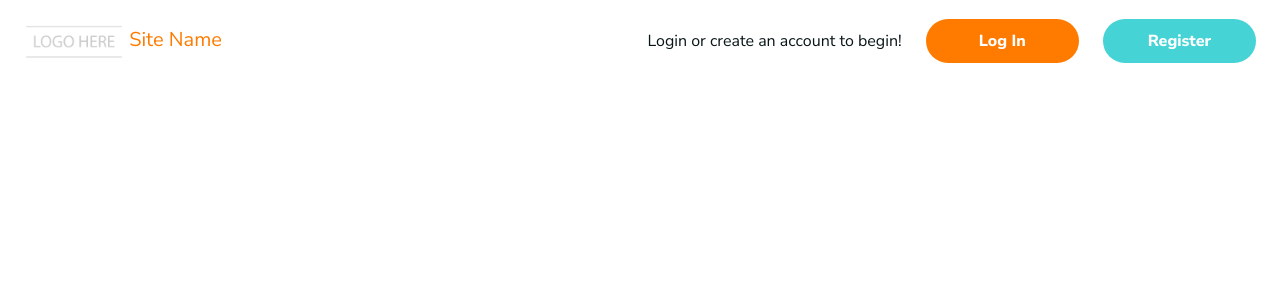
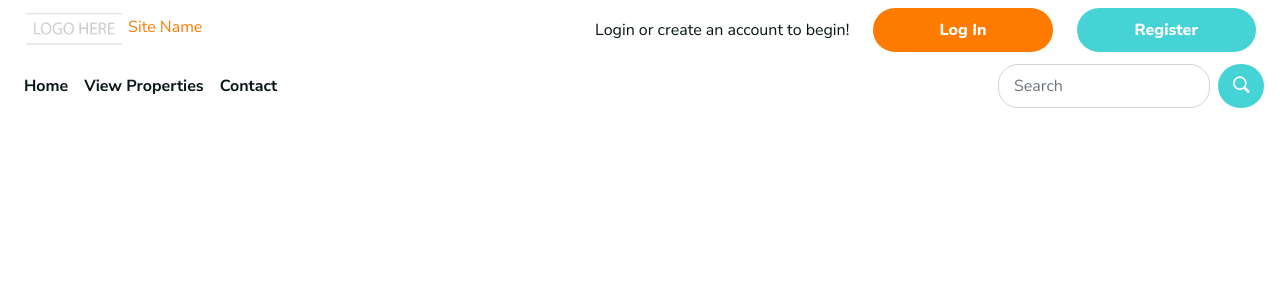
Before and after one commit to frigolie/CSC450_Group1_Project, a PHP site: page /header.php in a window 1280 px wide. Shown: the top 300 px of the page. Run offline with PHP 8.4, Linux system fonts and the light colour scheme; some libraries are stand-ins or nearby versions.

Commit message:
Updating the header and footer styles to add main navigation

```diff
--- a/footer.php
+++ b/footer.php
@@ -36,7 +36,9 @@
             <div class="col-12 col-md-6 col-lg-4">
               <b class="lt-gray-text">Quick Links</b>
               <ul class="footerLinks lt-gray-text ps-0">
-                <li class="py-2 px-0"><a href="#" class="blue-text">Home</a></li>
+                <li class="py-1 px-0"><a href="/" class="blue-text">Home</a></li>
+                <li class="py-1 px-0"><a href="#" class="blue-text">View Properties</a></li>
+                <li class="py-1 px-0"><a href="#" class="blue-text">Contact</a></li>
               </ul>
             </div>
             <div class="col-12 attributionBox pt-5">
--- a/header.php
+++ b/header.php
@@ -10,11 +10,12 @@
       Joshua Sibert
       Lor Xiong
       Written:     10/03/21
-      Revisions:
+      Revisions:   10/16/21 - Adding secondary nav bar
       -->
 
       <!-- Boostrap CSS -->
       <link href="https://cdn.jsdelivr.net/npm/bootstrap@5.1.1/dist/css/bootstrap.min.css" rel="stylesheet" integrity="sha384-F3w7mX95PdgyTmZZMECAngseQB83DfGTowi0iMjiWaeVhAn4FJkqJByhZMI3AhiU" crossorigin="anonymous">
+      <link rel="stylesheet" href="https://cdn.jsdelivr.net/npm/bootstrap-icons@1.6.0/font/bootstrap-icons.css">
       <!-- Custom CSS -->
       <link rel="stylesheet" type="text/css" href="style.css">
       <!-- Google Fonts -->
@@ -23,19 +24,19 @@
       <link href="https://fonts.googleapis.com/css2?family=Nunito+Sans:wght@300;400;700;800&display=swap" rel="stylesheet">
    </head>
   <body>
-    <nav class="navbar fixed-top py-3">
+    <div class="fixed-top py-2" id="topSiteNav">
       <div class="container-xxl px-xxl-0">
         <div class="row w-100 mx-auto">
-          <div class="col-12 col-lg-5 logoContainer mb-3 mb-lg-0 d-flex justify-content-center justify-content-lg-start">
-            <a class="navbar-brand orange-text" href="#">
+          <div class="col-5 col-lg-4 logoContainer mb-3 mb-lg-0 d-flex justify-content-center justify-content-lg-start">
+            <a class="orange-text" href="#">
               <img src="graphic/logo.png" alt="" width="100" height="auto" class="d-inline-block align-text-middle">
               Site Name
             </a>
           </div>
 
-          <div class="col-12 col-lg-7 loginContainer d-flex align-items-center justify-content-center justify-content-lg-end">
+          <div class="col-7 col-lg-8 loginContainer d-flex align-items-center justify-content-center justify-content-lg-end">
             <div class="row w-100">
-              <div class="col-12 col-lg-6 d-flex align-items-center justify-content-center justify-content-lg-end">
+              <div class="d-none d-lg-flex col-lg-6 align-items-center justify-content-center justify-content-lg-end">
                 <p class="text-center mb-3 mb-lg-0">Login or create an account to begin!</p>
               </div>
               <div class="col-6 col-lg-3">
@@ -52,7 +53,33 @@
           </div>
         </div>
       </div>
-    </nav>
+
+      <nav class="navbar navbar-expand-lg navbar-light">
+        <div class="container-xxl px-lg-3">
+          <button class="navbar-toggler" type="button" data-bs-toggle="collapse" data-bs-target="#navbarSupportedContent" aria-controls="navbarSupportedContent" aria-expanded="false" aria-label="Toggle navigation">
+            <span class="navbar-toggler-icon"></span><span>&nbsp;&nbsp;Menu</span>
+          </button>
+
+          <div class="collapse navbar-collapse px-4 py-4 pt-2 px-lg-0 py-lg-1" id="navbarSupportedContent">
+            <ul class="navbar-nav me-auto mb-2 mb-lg-0">
+              <li class="nav-item">
+                <a class="nav-link" href="/">Home</a>
+              </li>
+              <li class="nav-item">
+                <a class="nav-link" href="#">View Properties</a>
+              </li>
+              <li class="nav-item">
+                <a class="nav-link" href="#">Contact</a>
+              </li>
+            </ul>
+            <form class="d-flex">
+              <input class="form-control me-2" type="search" placeholder="Search" aria-label="Search">
+              <button class="globalButton blueButton" type="submit"><i class="bi-search"></i></button>
+            </form>
+          </div>
+        </div>
+      </nav>
+    </div>
 
     <!-- JQuery CDN -->
     <script
@@ -65,11 +92,15 @@
     jQuery(function($){
 
       $(window).scroll(function(){
-        var margin = $('.navbar').height();
+        var margin = $('#topSiteNav').height();
         if($(this).scrollTop()>=margin){
-            $(".navbar").addClass("stickiedNav");
+            $("#topSiteNav").addClass("stickiedNav");
+            $(".navbar").removeClass("navbar-light");
+            $(".navbar").addClass("navbar-dark");
         } else{
-        	$(".navbar").removeClass("stickiedNav");
+        	$("#topSiteNav").removeClass("stickiedNav");
+          $(".navbar").removeClass("navbar-dark");
+          $(".navbar").addClass("navbar-light");
         }
       });
     });
--- a/style.css
+++ b/style.css
@@ -99,13 +99,18 @@
    }
 
    .globalButton {
-     padding: 10px 30px;
+     padding: 10px 15px;
      font-size: 16px;
      font-weight: 800;
      border-radius: 54px;
      box-shadow: none;
      border: none;
      color: #FFF;
+   }
+
+   .globalButton i:before {
+     color: #FFF;
+     font-weight: 800!important;
    }
 
    .globalButton.orangeButton {
@@ -121,11 +126,21 @@
      box-shadow: 0px 4px 14px rgba(0, 0, 0, 0.1);
    }
 
-   .globalButton.orangeButton:hover, .globalButton.orangeButton:focus, .globalButton.orangeButton:active {
+   .globalButton.orangeButton:hover,
+   .globalButton.orangeButton:focus,
+   .globalButton.orangeButton:active,
+   .globalButton.orangeButton:hover i,
+   .globalButton.orangeButton:focus i,
+   .globalButton.orangeButton:active i {
      color: #FF7B00;
    }
 
-   .globalButton.blueButton:hover, .globalButton.blueButton:focus, .globalButton.blueButton:active {
+   .globalButton.blueButton:hover,
+   .globalButton.blueButton:focus,
+   .globalButton.blueButton:active,
+   .globalButton.blueButton:hover i,
+   .globalButton.blueButton:focus i,
+   .globalButton.blueButton:active i {
      color: #45D3D6;
    }
 
@@ -165,20 +180,76 @@
 								Nav Styles
 	 ========================================= */
 
-   .navbar {
+   #topSiteNav .form-control {
+      border-radius: 20px;
+      padding: 10px 15px;
+      font-size: 16px;
+      line-height: 1;
+  }
+
+   #topSiteNav {
      background-color: transparent;
      box-shadow: none;
    }
 
-   .navbar.stickiedNav {
+   #topSiteNav .navbar-toggler span {
+      font-weight: 800;
+      font-size: 16px;
+   }
+
+   .navbar-light .navbar-nav .nav-link,
+   .navbar-light .navbar-nav .show>.nav-link {
+     font-family: 'Nunito Sans', sans-serif;
+     color: #091517;
+     font-weight: 600;
+   }
+
+   #topSiteNav.stickiedNav {
      background-color: #08262b;
      box-shadow: 0px 4px 14px 0px rgba(0,0,0,0.3);
    }
 
-   .navbar.stickiedNav p {
+   #topSiteNav.stickiedNav p,
+   #topSiteNav.stickiedNav .navbar-toggler span,
+   #topSiteNav.stickiedNav a {
      color: #F0EEEC;
+     font-size: 14px;
    }
 
+   #topSiteNav.stickiedNav .navbar-dark p,
+   #topSiteNav.stickiedNav .navbar-dark a,
+   #topSiteNav .navbar-collapse.collapse.show a {
+     color: #45D3D6!important;
+     font-weight: 600;
+   }
+
+   #topSiteNav.stickiedNav .globalButton {
+     padding: 5px 15px!important;
+     font-size: 14px;
+   }
+
+   #topSiteNav.stickiedNav .globalButton[type="submit"] {
+     padding: 5px 10px!important;
+   }
+
+   #topSiteNav.stickiedNav .form-control {
+      padding: 5px 10px;
+  }
+
+  .navbar-toggler {
+    width: 100%;
+    border: 0px;
+    box-shadow: none!important;
+    display: flex;
+    align-items: center;
+    justify-content: center;
+  }
+
+  .navbar-collapse {
+    background-color: white;
+    box-shadow: 0px 4px 14px rgb(0 0 0 / 15%);
+    border-radius: 15px;
+  }
 
  /* =========================================
  								Footer Styles
@@ -226,6 +297,11 @@
   section.container.initialPageContent {
     padding-top: 100px;
   }
+
+  .navbar-collapse {
+    background-color: transparent;
+    box-shadow: none;
+  }
 }
 
 /* X-Large and Up */
```
